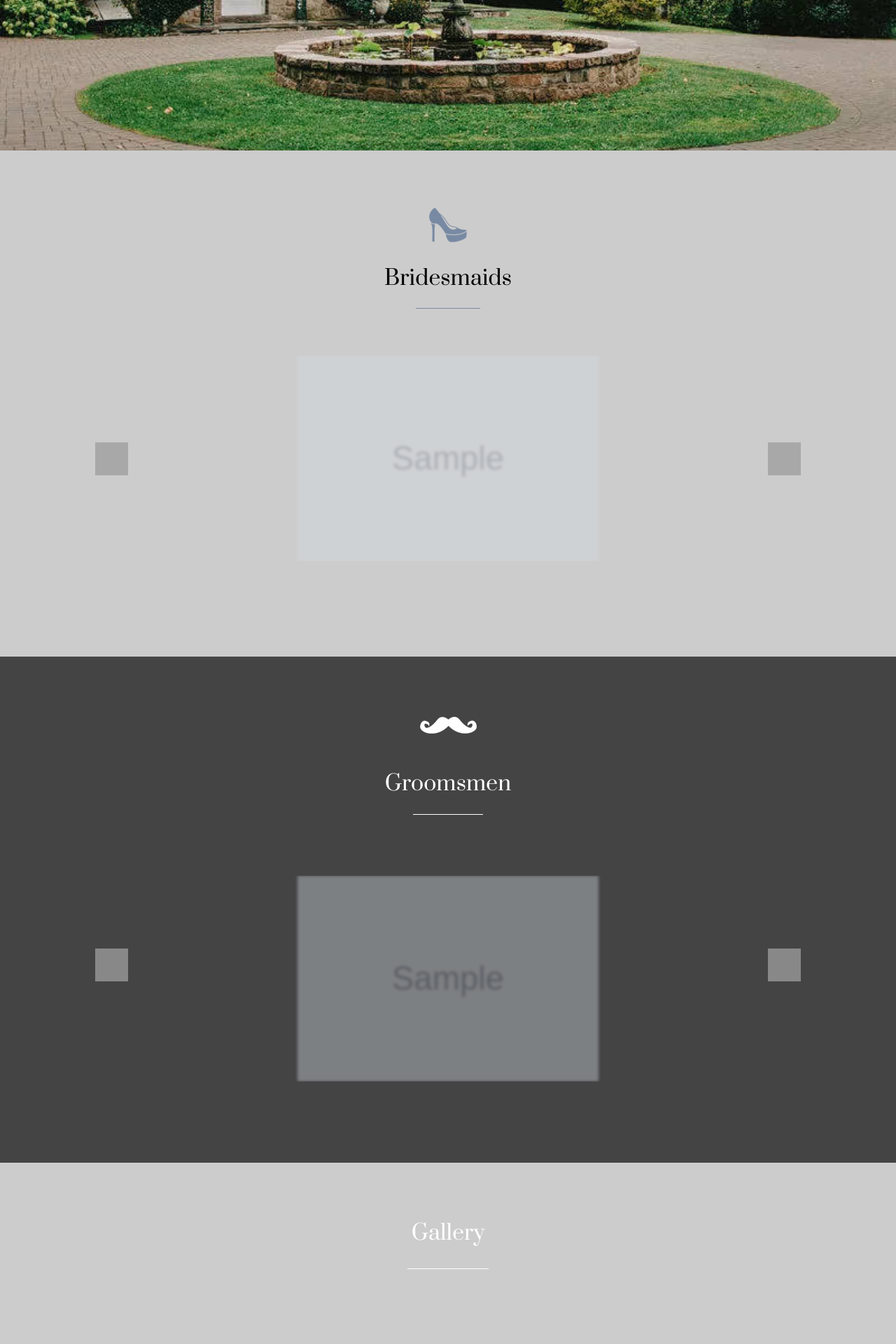
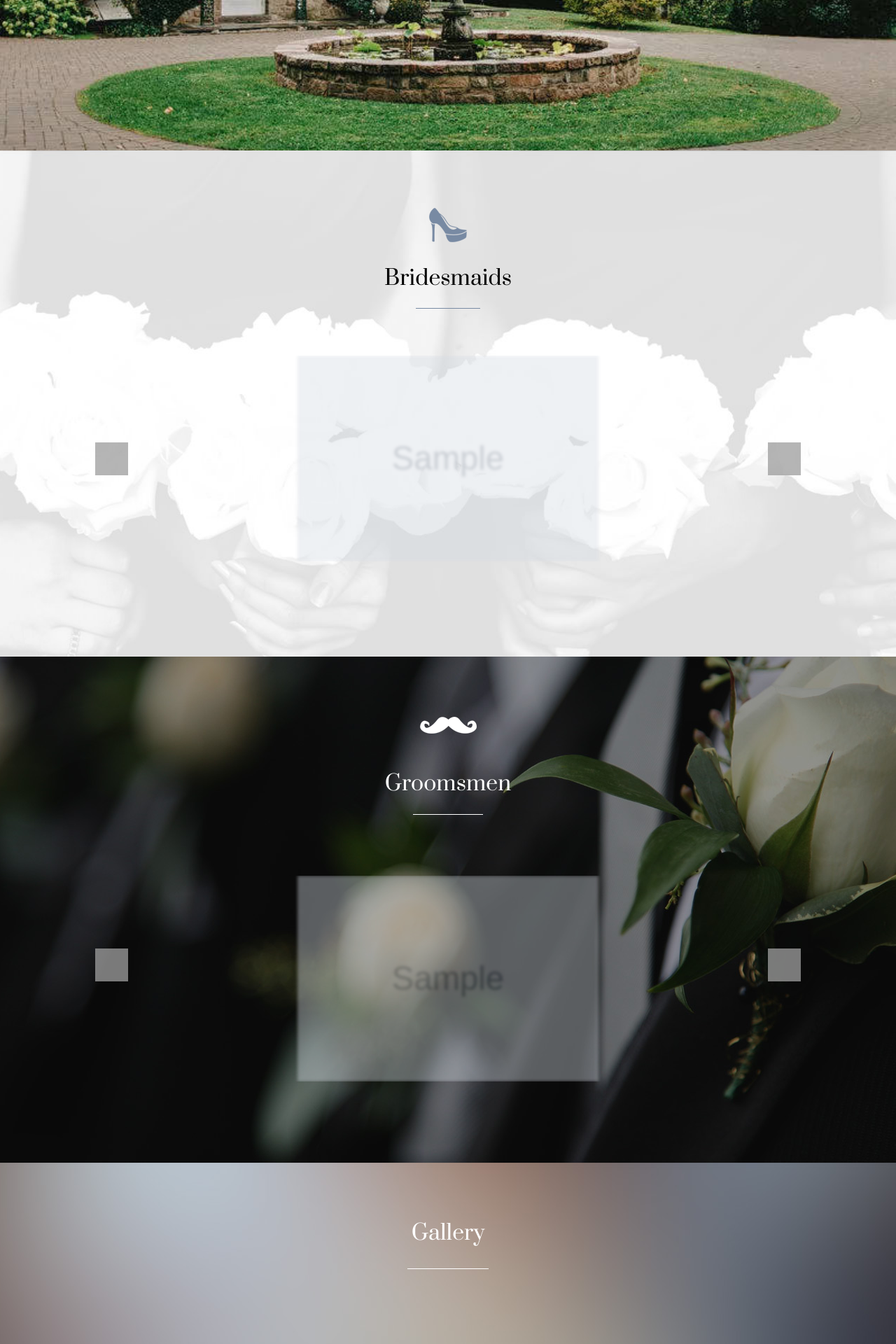
Before and after one commit to broxeph/kylex, a Django app: template templates/home.html in a window 1280 px wide, after a click on "GALLERY". Shown: the part 3320-5240 px from the top of the page at 70% size. Run offline with Django 3.2, Linux system fonts and the light colour scheme; the template is opened without the code that fills it: most values are stand-ins (such as "Sample title", 1, 10 or a date in 2020); grey boxes marked "Sample" are stand-in pictures; some libraries are stand-ins or nearby versions; grey boxes are pictures that could not be loaded.

Commit message:
Add section background images

```diff
--- a/kylex/static/css/style.css
+++ b/kylex/static/css/style.css
@@ -589,9 +589,10 @@ COUPLE SECTION
 #couple {
   max-width: none;
   height: 400px;
-  background-color: #ddd;
   margin-top: 826px;
   position: relative;
+  background: url('../img/bridesmaids-bg.jpg') center top no-repeat;
+  background-size: cover;
   z-index: 2;
 }
 #couple .columns.large-12 {
@@ -868,8 +869,9 @@ BRIDESMAIDS GALLERY
   margin-top: 0;
   padding-top: 5.125rem;
   height: 723px;
-  background-color: #ccc;
-  position: relative;
+  position: relative;
+  background: url('../img/bridesmaids-bg.jpg') center top no-repeat;
+  background-size: cover;
 }
 #bridesmaid-gallery h2 {
   color: #000;
@@ -895,8 +897,9 @@ GROOMSMEN GALLERY
   margin-top: 0;
   padding-top: 5.375rem;
   height: 723px;
-  background-color: #444;
-  position: relative;
+  position: relative;
+  background: url('../img/groomsmen-bg.jpg') center top no-repeat;
+  background-size: cover;
 }
 #groomsmen-gallery h2 {
   color: #fff;
@@ -921,10 +924,11 @@ COUPLE GALLERY
 #couple-gallery {
   width: 100%;
   height: 1198px;
-  background-color: #ccc;
   padding-top: 5.375rem;
   text-align: center;
   position: relative;
+  background: url('../img/gallery-bg.jpg') center top no-repeat;
+  background-size: cover;
   z-index: 2;
 }
 #couple-gallery .close-btn {
```
Also changed, not shown: kylex/static/img/bridesmaids-bg.jpg (added), kylex/static/img/gallery-bg.jpg (added), kylex/static/img/groomsmen-bg.jpg (added).
